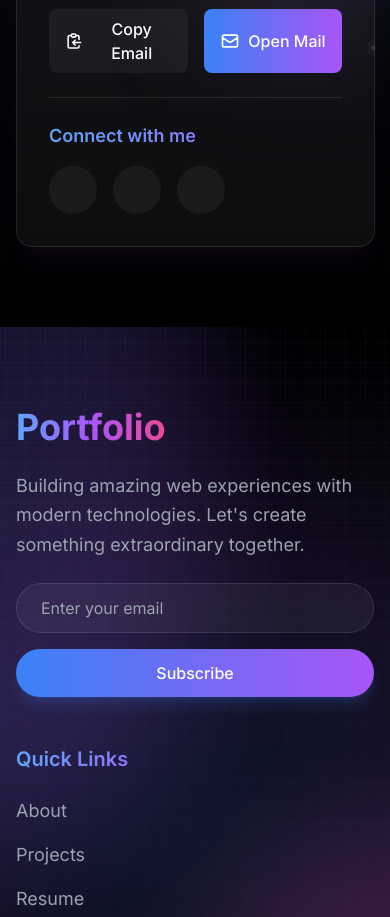
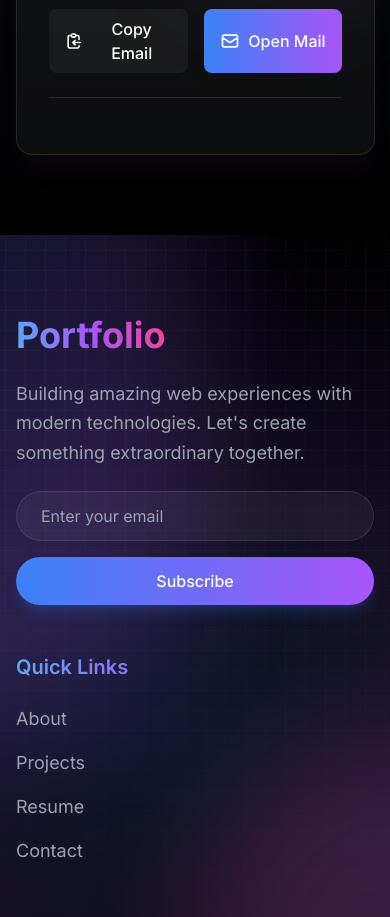
Before and after one commit to imahmad00987655/portfolio_website, a Next.js app: page /contact in a window 390 px wide. Shown: the part 1160-2077 px from the top of the page. Built offline with nearby package versions, Linux system fonts and the light colour scheme; a web font is replaced by a local one.

Commit message:
Update project files and add new files

```diff
--- a/components/ContactForm.tsx
+++ b/components/ContactForm.tsx
@@ -122,7 +122,7 @@ const ContactForm = () => {
   };
 
   return (
-    <section className="py-20 relative overflow-hidden">
+    <section id="contact" className="py-20 relative overflow-hidden">
       {/* Enhanced Background Elements */}
       <div className="absolute inset-0 bg-gradient-to-b from-gray-900 to-black">
         <div className="absolute inset-0 bg-[radial-gradient(circle_at_center,_var(--tw-gradient-stops))] from-blue-500/10 via-transparent to-transparent animate-pulse"></div>
@@ -656,34 +656,7 @@ const ContactForm = () => {
                 </div>
 
                 <div className="pt-6 border-t border-white/10">
-                  <h4 className="text-lg font-semibold text-transparent bg-clip-text bg-gradient-to-r from-blue-400 to-purple-500 mb-4">
-                    Connect with me
-                  </h4>
-                  <div className="flex gap-4">
-                    {[
-                      { icon: 'github', url: 'https://github.com/yourusername' },
-                      { icon: 'linkedin', url: 'https://linkedin.com/in/yourusername' },
-                      { icon: 'twitter', url: 'https://twitter.com/yourusername' }
-                    ].map((social, index) => (
-                      <motion.a
-                        key={social.icon}
-                        href={social.url}
-                        target="_blank"
-                        rel="noopener noreferrer"
-                        className="w-12 h-12 rounded-full bg-white/5 flex items-center justify-center hover:bg-white/10 transition-colors relative group"
-                        whileHover={{ scale: 1.1 }}
-                        whileTap={{ scale: 0.9 }}
-                        initial={{ opacity: 0, y: 20 }}
-                        animate={{ opacity: 1, y: 0 }}
-                        transition={{ duration: 0.3, delay: index * 0.1 }}
-                      >
-                        <div className="absolute inset-0 bg-gradient-to-r from-blue-500/20 to-purple-500/20 rounded-full opacity-0 group-hover:opacity-100 transition-opacity duration-300"></div>
-                        <div className="relative">
-                          {/* Social icons remain the same */}
-                        </div>
-                      </motion.a>
-                    ))}
-                  </div>
+                  {/* Social icons and 'Connect with me' heading removed as requested */}
                 </div>
               </div>
             </motion.div>
--- a/components/Hero.tsx
+++ b/components/Hero.tsx
@@ -247,19 +247,12 @@ const Hero = () => {
                 whileHover={{ scale: 1.05 }}
                 whileTap={{ scale: 0.95 }}
                 className="group relative bg-gradient-to-r from-blue-500 to-purple-500 text-white px-8 py-3 rounded-full font-semibold overflow-hidden transition-all duration-300"
+                onClick={() => {
+                  const contactSection = document.getElementById('contact');
+                  contactSection?.scrollIntoView({ behavior: 'smooth' });
+                }}
               >
-                <span className="relative z-10">Hire Me</span>
-                <div className="absolute inset-0 bg-gradient-to-r from-purple-500 to-blue-500 opacity-0 group-hover:opacity-100 transition-opacity duration-300"></div>
-                <div className="absolute inset-0 bg-white opacity-0 group-hover:opacity-10 transition-opacity duration-300"></div>
-              </motion.button>
-
-              <motion.button
-                whileHover={{ scale: 1.05 }}
-                whileTap={{ scale: 0.95 }}
-                className="group relative border-2 border-white text-white px-8 py-3 rounded-full font-semibold overflow-hidden transition-all duration-300"
-              >
-                <span className="relative z-10 group-hover:text-black transition-colors duration-300">Download Resume</span>
-                <div className="absolute inset-0 bg-white opacity-0 group-hover:opacity-100 transition-opacity duration-300"></div>
+                Hire Me
               </motion.button>
             </motion.div>
 
--- a/components/ResumeDownload.tsx
+++ b/components/ResumeDownload.tsx
@@ -39,8 +39,8 @@ const ResumeDownload = () => {
           <div className="flex flex-wrap justify-center gap-6">
             {/* Download Button */}
             <motion.a
-              href="/resume.pdf"
-              download
+              href="/mycv.pdf"
+              download="Ahmad_Khan_Resume.pdf"
               className="group relative px-8 py-4 bg-gradient-to-r from-blue-500 to-purple-500 text-white rounded-lg font-medium overflow-hidden"
               whileHover={{ scale: 1.05 }}
               whileTap={{ scale: 0.95 }}
@@ -87,21 +87,21 @@ const ResumeDownload = () => {
             initial={{ opacity: 0 }}
             animate={{ opacity: 1 }}
             exit={{ opacity: 0 }}
-            className="fixed inset-0 z-50 flex items-center justify-center p-4 bg-black/80 backdrop-blur-sm"
+            className="fixed inset-0 z-50 flex items-center justify-center p-2 sm:p-4 bg-black/80 backdrop-blur-sm"
             onClick={() => setIsPreviewOpen(false)}
           >
             <motion.div
               initial={{ scale: 0.9, opacity: 0 }}
               animate={{ scale: 1, opacity: 1 }}
               exit={{ scale: 0.9, opacity: 0 }}
-              className="relative w-full max-w-4xl bg-gray-900 rounded-2xl overflow-hidden border border-white/10 shadow-2xl shadow-blue-500/10"
+              className="relative w-full max-w-lg h-[90vh] sm:h-[80vh] md:h-[85vh] lg:h-[80vh] bg-gray-900 rounded-2xl overflow-hidden border border-white/10 shadow-2xl shadow-blue-500/10 flex flex-col mx-auto"
               onClick={(e) => e.stopPropagation()}
             >
               {/* Modal Header */}
-              <div className="p-6 border-b border-white/10 bg-gradient-to-r from-blue-500/10 to-purple-500/10">
+              <div className="p-4 sm:p-6 border-b border-white/10 bg-gradient-to-r from-blue-500/10 to-purple-500/10">
                 <div className="flex justify-between items-center">
                   <motion.h3
-                    className="text-2xl font-semibold text-transparent bg-clip-text bg-gradient-to-r from-blue-400 to-purple-500"
+                    className="text-xl sm:text-2xl font-semibold text-transparent bg-clip-text bg-gradient-to-r from-blue-400 to-purple-500"
                     initial={{ opacity: 0, x: -20 }}
                     animate={{ opacity: 1, x: 0 }}
                     transition={{ duration: 0.3 }}
@@ -110,7 +110,7 @@ const ResumeDownload = () => {
                   </motion.h3>
                   <motion.button
                     onClick={() => setIsPreviewOpen(false)}
-                    className="text-gray-400 hover:text-white transition-colors"
+                    className="text-gray-400 hover:text-white transition-colors p-2"
                     whileHover={{ scale: 1.1, rotate: 90 }}
                     whileTap={{ scale: 0.9 }}
                   >
@@ -122,26 +122,30 @@ const ResumeDownload = () => {
               </div>
 
               {/* Modal Content */}
-              <div className="p-6">
-                <div className="aspect-[3/4] bg-white rounded-lg overflow-hidden">
+              <div className="flex-1 p-2 sm:p-4 md:p-6 overflow-hidden">
+                <div className="w-full h-full bg-white rounded-lg overflow-hidden">
                   <iframe
-                    src="/resume.pdf"
+                    src="/mycv.pdf"
                     className="w-full h-full"
                     title="Resume Preview"
                   />
                 </div>
+              </div>
 
-                <div className="mt-6 flex justify-end gap-4">
+              {/* Download Button */}
+              <div className="p-4 sm:p-6 border-t border-white/10 bg-gradient-to-r from-blue-500/5 to-purple-500/5">
                 <motion.a
-                    href="/resume.pdf"
-                    download
-                    className="px-6 py-3 bg-gradient-to-r from-blue-500 to-purple-500 text-white rounded-lg font-medium hover:opacity-90 transition-opacity"
+                  href="/mycv.pdf"
+                  download="Ahmad_Khan_Resume.pdf"
+                  className="inline-flex items-center gap-2 px-6 py-3 bg-gradient-to-r from-blue-500 to-purple-500 text-white rounded-lg font-medium hover:opacity-90 transition-opacity"
                   whileHover={{ scale: 1.05, boxShadow: "0 0 20px rgba(59, 130, 246, 0.3)" }}
                   whileTap={{ scale: 0.95 }}
                 >
+                  <svg className="w-5 h-5" fill="none" stroke="currentColor" viewBox="0 0 24 24">
+                    <path strokeLinecap="round" strokeLinejoin="round" strokeWidth={2} d="M4 16v1a3 3 0 003 3h10a3 3 0 003-3v-1m-4-4l-4 4m0 0l-4-4m4 4V4" />
+                  </svg>
                   Download PDF
                 </motion.a>
-                </div>
               </div>
             </motion.div>
           </motion.div>
--- a/package.json
+++ b/package.json
@@ -19,6 +19,7 @@
     "postcss": "^8.4.35",
     "react": "^18.2.0",
     "react-dom": "^18.2.0",
+    "react-icons": "^5.5.0",
     "tailwindcss": "^3.4.1",
     "tsparticles": "^3.0.0",
     "typed.js": "^2.1.0"
```
Also changed, not shown: 2 other files (tests, documents, lock files or other folders). Lines whose indentation alone changed are shown as unchanged.
